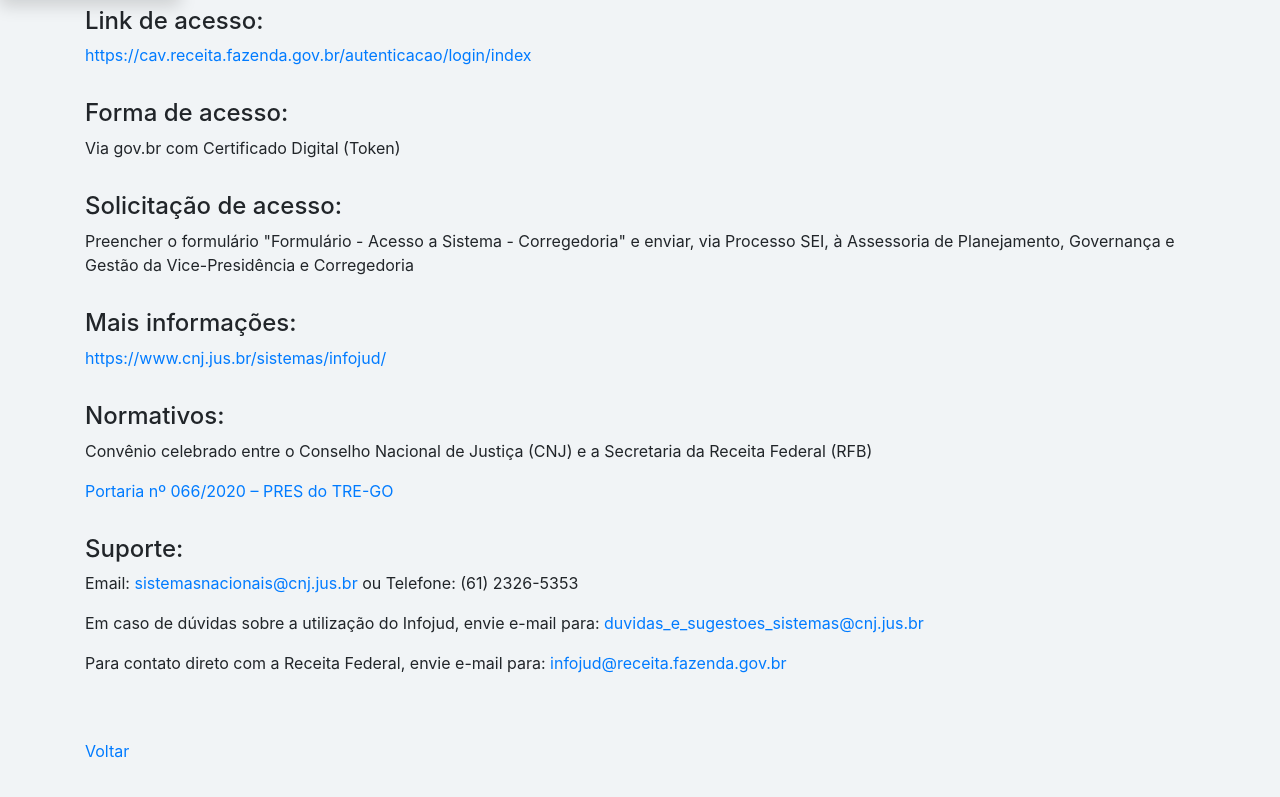
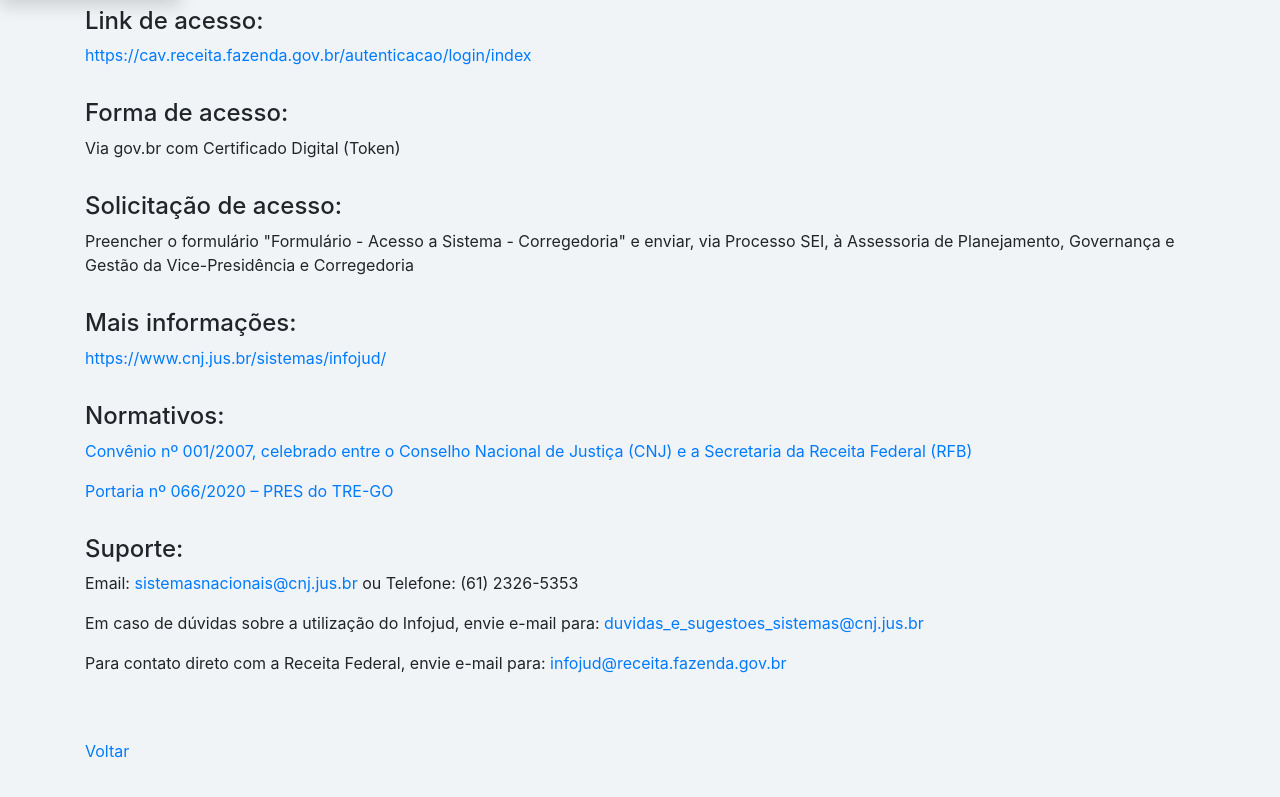
Before and after one commit to lucaspmarra/central-servicos, a Vue app: page /navegacao/infojud in a window 1280 px wide. Shown: the part 802-1599 px from the top of the page. Built offline with nearby package versions, Linux system fonts and the light colour scheme.

Commit message:
atualização manual siel e pagina infojud

```diff
--- a/src/views/sistemas-cadastro-eleitoral/Siel.vue
+++ b/src/views/sistemas-cadastro-eleitoral/Siel.vue
@@ -24,7 +24,7 @@
       <div class="pt-3">
         <h4>Manual do Sistema:</h4>
         <p><a
-            href="https://www.tse.jus.br/o-tse/corregedoria-geral-eleitoral/arquivos/manual-usuario-externo-siel-versao-13/rybena_pdf?file=https://www.tse.jus.br/o-tse/corregedoria-geral-eleitoral/arquivos/manual-usuario-externo-siel-versao-13/at_download/file">https://www.tse.jus.br/o-tse/corregedoria-geral-eleitoral/arquivos/manual-usuario-externo-siel-versao-13/rybena_pdf?file=https://www.tse.jus.br/o-tse/corregedoria-geral-eleitoral/arquivos/manual-usuario-externo-siel-versao-13/at_download/file</a>
+            href="https://www.tse.jus.br/o-tse/corregedoria-geral-eleitoral/sistemas-e-servicos-1/arquivos/manual-usuario-externo-siel-versao-0-14/rybena_pdf?file=https://www.tse.jus.br/o-tse/corregedoria-geral-eleitoral/sistemas-e-servicos-1/arquivos/manual-usuario-externo-siel-versao-0-14/at_download/file">https://www.tse.jus.br/o-tse/corregedoria-geral-eleitoral/sistemas-e-servicos-1/arquivos/manual-usuario-externo-siel-versao-0-14/rybena_pdf?file=https://www.tse.jus.br/o-tse/corregedoria-geral-eleitoral/sistemas-e-servicos-1/arquivos/manual-usuario-externo-siel-versao-0-14/at_download/file</a>
         </p>
       </div>
 
@@ -47,7 +47,7 @@
 
       <div class="pt-3">
         <h4>Mais informações:</h4>
-        <p><a href="https://www.tre-go.jus.br/eleitor/siel-1">https://www.tre-go.jus.br/eleitor/siel-1</a>
+        <p><a href=" https://www.tse.jus.br/o-tse/corregedoria-geral-eleitoral/sistemas-e-servicos-1/sistema-de-informacoes-eleitorais-siel "> https://www.tse.jus.br/o-tse/corregedoria-geral-eleitoral/sistemas-e-servicos-1/sistema-de-informacoes-eleitorais-siel </a>
         </p>
 
       </div>
--- a/src/views/sistemas-patrimoniais/Infojud.vue
+++ b/src/views/sistemas-patrimoniais/Infojud.vue
@@ -41,8 +41,7 @@
 
       <div class="pt-3">
         <h4>Normativos:</h4>
-        <p><a>Convênio celebrado entre o Conselho Nacional de Justiça (CNJ) e a Secretaria da Receita Federal
-          (RFB)</a></p>
+        <p><a href="https://www.cnj.jus.br/transparencia-cnj/acordos-termos-e-convenios/convenios/convenio-n-0012007/">Convênio nº 001/2007, celebrado entre o Conselho Nacional de Justiça (CNJ) e a Secretaria da Receita Federal (RFB)</a></p>
         <p><a href="https://apps.tre-go.jus.br/internet/legislacao-compilada/portaria-da-presidencia/portaria-da-presidencia-202000066.htm">Portaria nº 066/2020 – PRES do TRE-GO</a></p>
       </div>
 
```
